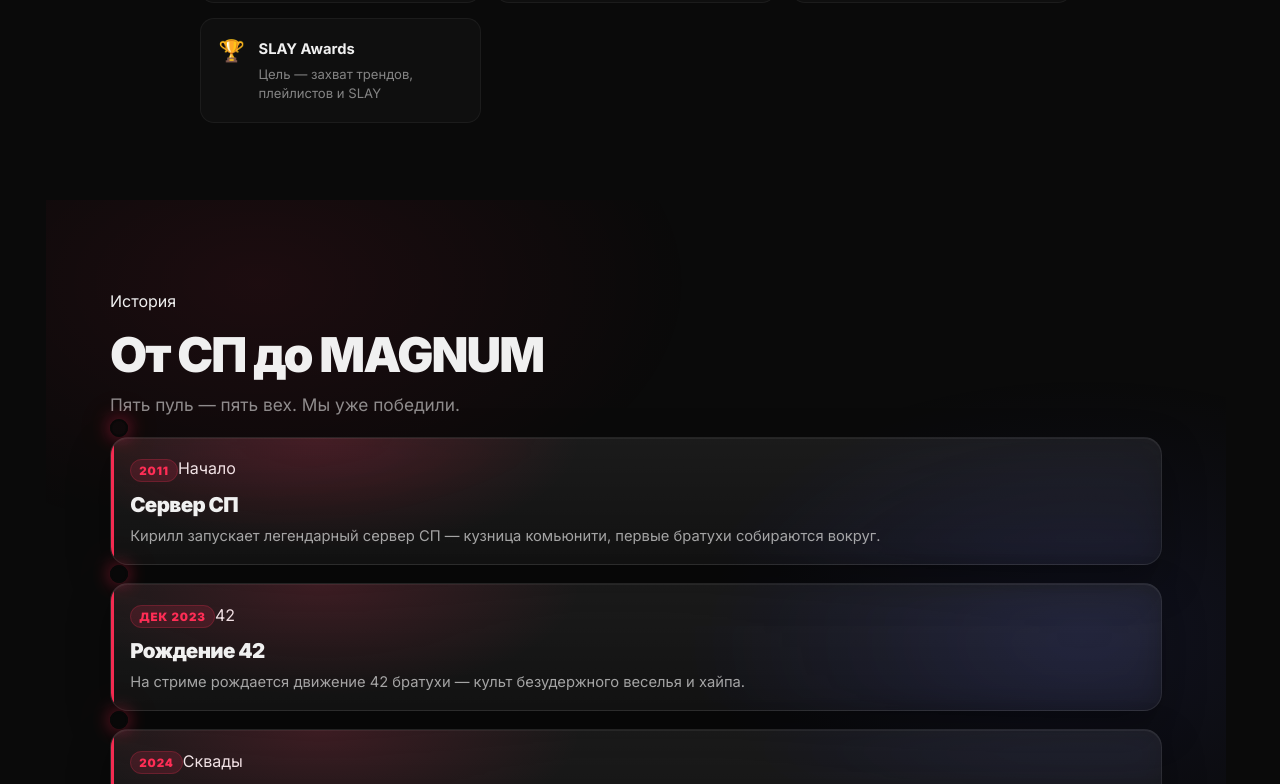
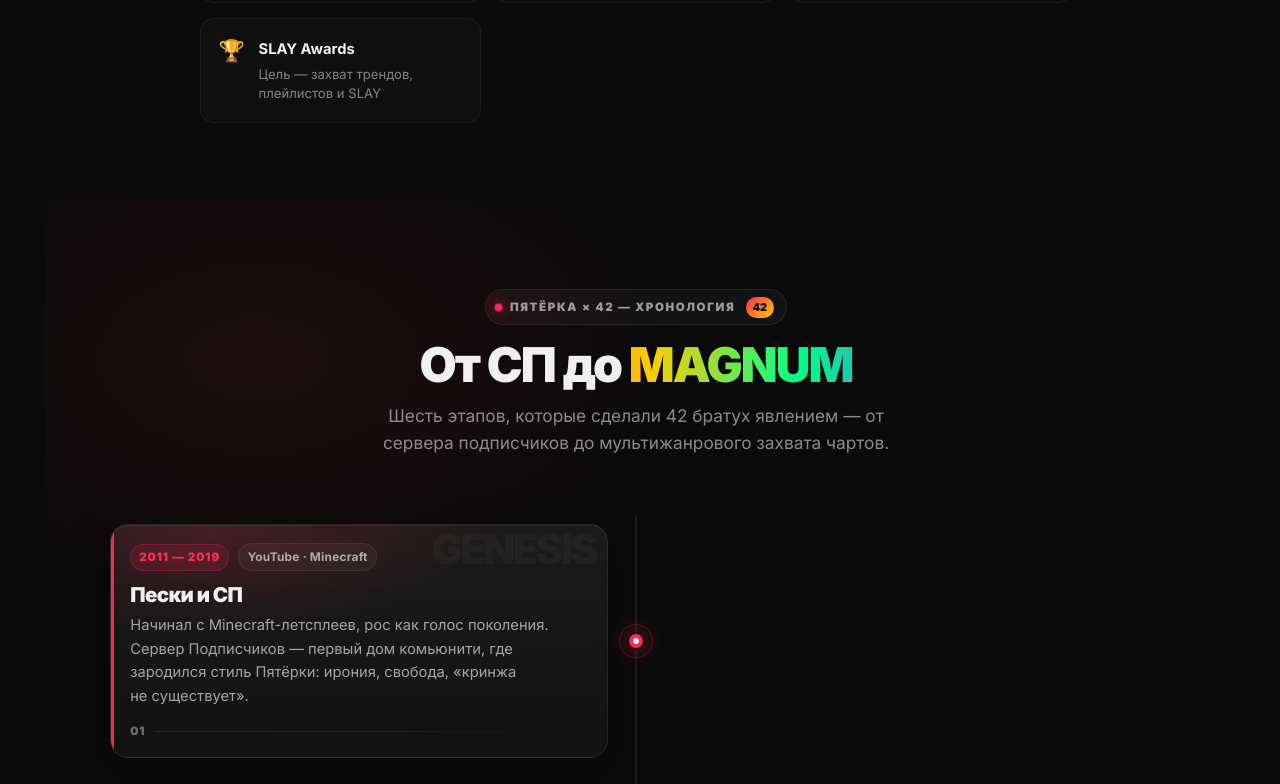
Before and after one commit to ooo-yuki/magnum-album, a React (Vite) app: page /magnum in a window 1280 px wide. Shown: the part 2016-2800 px from the top of the page. Built offline with nearby package versions, Linux system fonts and the light colour scheme.

Commit message:
feat: Timeline 8 вех 2011→2026 — объёмный блок 200+ строк с GSAP параллаксом (substantial)

```diff
--- a/src/components/Timeline.tsx
+++ b/src/components/Timeline.tsx
@@ -1,88 +1,289 @@
-import { useRef, useEffect } from "react";
+import { useEffect, useRef } from "react";
 import gsap from "gsap";
 import { ScrollTrigger } from "gsap/ScrollTrigger";
 import styles from "./Timeline.module.css";
 
 gsap.registerPlugin(ScrollTrigger);
 
-interface Milestone {
+type Milestone = {
   date: string;
+  year: string;
   title: string;
   desc: string;
-  accent?: string;
-}
+  tag: string;
+  accent: string;
+};
 
-const MILESTONES: Milestone[] = [
-  { date: "2011", title: "Сервер СП", desc: "Кирилл запускает легендарный сервер СП — кузница комьюнити, первые братухи собираются вокруг.", accent: "Начало" },
-  { date: "дек 2023", title: "Рождение 42", desc: "На стриме рождается движение 42 братухи — культ безудержного веселья и хайпа.", accent: "42" },
-  { date: "2024", title: "Шуба-сквады", desc: "Формируются сквады по городам: Шуба, НАХ, Хай — армия братух растёт.", accent: "Сквады" },
-  { date: "фев 2025", title: "Трек «42» — 2.2M", desc: "Релиз гимна движения, поддержка Маликова 24.02.2025 — признание на федеральном уровне.", accent: "Хит" },
-  { date: "2026", title: "MAGNUM — 5 пуль", desc: "Новый альбом MAGNUM: 5 треков как 5 пуль из напечатанного пистолета. Пресейв открыт.", accent: "Сейчас" },
+const STEPS: Milestone[] = [
+  {
+    date: "2011 — 2019",
+    year: " genesis",
+    title: "Пески и СП",
+    desc: "Начинал с Minecraft-летсплеев, рос как голос поколения. Сервер Подписчиков — первый дом комьюнити, где зародился стиль Пятёрки: ирония, свобода, «кринжа не существует».",
+    tag: "YouTube · Minecraft",
+    accent: "#ff2d55",
+  },
+  {
+    date: "2021 — 2022",
+    year: "twitch",
+    title: "Хрост и вайб",
+    desc: "Твич на 800K+, ежедневные стримы, Хрост и легенды чата. Формирование ядра — будущие братухи собираются вокруг стрима, рождается общий язык.",
+    tag: "923K фолловеров",
+    accent: "#ffcc00",
+  },
+  {
+    date: "декабрь 2023",
+    year: "42",
+    title: "«42, братуха!»",
+    desc: "На пересмотре «Автостопом по Галактике» звучит ответ на главный вопрос — 42. Пародия на «52» от Guacamolemolly становится культом: Кемеровская область, жест 4+2, «везде 42».",
+    tag: "Мем года SLAY",
+    accent: "#00ff88",
+  },
+  {
+    date: "2024",
+    year: "supernova",
+    title: "Сквады по всей стране",
+    desc: "SUPERNOVA, сходки, лимузины по ТЦ, Шуба-сквад из Питера, НАХ из Москвы — 42 расползается по России. Дважды «Человек-мем года» на SLAY, клип «42» набирает 2.2M.",
+    tag: "SLAY Awards ×2",
+    accent: "#5865f2",
+  },
+  {
+    date: "2025",
+    year: "clay",
+    title: "CLAY × SUPER PUPER NOVA",
+    desc: "5 EP подряд: «SUPER PUPER NOVA» — 80 баллов РЗТ, трек «XXL» — 86 баллов и хит июля, сольный «CLAY» с «Слава Боссу». Drumedy на проде, The Fence на лейбле.",
+    tag: "XXL — 86 РЗТ",
+    accent: "#ff6b35",
+  },
+  {
+    date: "2026",
+    year: "magnum",
+    title: "MAGNUM — захват",
+    desc: "Мультижанровый альбом: от детсада до фанаток Анны Асти 50+. Синглы «Туса Медуза» (в чартах, TikTok 8K+ клипов) и «VPN» уже в игре — пресейв открыт, братухи на низком старте.",
+    tag: "скоро",
+    accent: "#ff2d55",
+  },
 ];
 
 export function Timeline() {
   const sectionRef = useRef<HTMLElement>(null);
+  const spineRef = useRef<HTMLDivElement>(null);
+  const progressRef = useRef<HTMLDivElement>(null);
+  const headRef = useRef<HTMLDivElement>(null);
   const itemsRef = useRef<(HTMLDivElement | null)[]>([]);
+  const dotsRef = useRef<(HTMLDivElement | null)[]>([]);
 
   useEffect(() => {
     if (!sectionRef.current) return;
+    const section = sectionRef.current;
+    const reduce = window.matchMedia("(prefers-reduced-motion: reduce)").matches;
+
     const ctx = gsap.context(() => {
-      gsap.set(itemsRef.current, { y: 40, opacity: 0 });
-      gsap.to(itemsRef.current, {
+      if (headRef.current) {
+        gsap.set(headRef.current, { y: 22, opacity: 0 });
+        gsap.to(headRef.current, {
+          y: 0,
+          opacity: 1,
+          duration: 0.7,
+          ease: "power3.out",
           scrollTrigger: {
-          trigger: sectionRef.current,
-          start: "top 75%",
+            trigger: headRef.current,
+            start: "top 86%",
             toggleActions: "play none none none",
           },
-        y: 0,
-        opacity: 1,
-        stagger: 0.12,
-        duration: 0.7,
-        ease: "power3.out",
         });
-      // line grow
-      gsap.fromTo(
-        `.${styles.line}`,
-        { scaleY: 0 },
-        {
+      }
+
+      if (reduce) {
+        gsap.set(itemsRef.current, { opacity: 1, y: 0, x: 0 });
+        gsap.set(dotsRef.current, { scale: 1, opacity: 1 });
+        if (progressRef.current) gsap.set(progressRef.current, { scaleY: 1 });
+        return;
+      }
+
+      if (progressRef.current && spineRef.current) {
+        gsap.set(progressRef.current, { scaleY: 0, transformOrigin: "top center" });
+        gsap.to(progressRef.current, {
           scaleY: 1,
           ease: "none",
           scrollTrigger: {
-            trigger: sectionRef.current,
-            start: "top 70%",
-            end: "bottom 70%",
+            trigger: section,
+            start: "top 68%",
+            end: "bottom 58%",
+            scrub: 0.9,
+          },
+        });
+        gsap.to(spineRef.current, {
+          boxShadow: "0 0 28px rgba(255,45,85,0.22), 0 0 64px rgba(88,101,242,0.14)",
+          duration: 1.6,
+          repeat: -1,
+          yoyo: true,
+          ease: "sine.inOut",
+          scrollTrigger: {
+            trigger: section,
+            start: "top 80%",
+            toggleActions: "play pause resume pause",
+          },
+        });
+      }
+
+      itemsRef.current.forEach((el, i) => {
+        if (!el) return;
+        const isEven = i % 2 === 0;
+        gsap.set(el, {
+          x: isEven ? -34 : 34,
+          y: 18,
+          opacity: 0,
+          rotateZ: isEven ? -0.6 : 0.6,
+        });
+        gsap.to(el, {
+          x: 0,
+          y: 0,
+          opacity: 1,
+          rotateZ: 0,
+          duration: 0.72,
+          ease: "power3.out",
+          scrollTrigger: {
+            trigger: el,
+            start: "top 88%",
+            toggleActions: "play none none none",
+          },
+          delay: i * 0.04,
+        });
+        gsap.to(el, {
+          yPercent: isEven ? -4 : -6,
+          ease: "none",
+          scrollTrigger: {
+            trigger: el,
+            start: "top bottom",
+            end: "bottom top",
             scrub: 0.6,
           },
-        }
-      );
-    }, sectionRef);
+        });
+      });
+
+      dotsRef.current.forEach((dot, i) => {
+        if (!dot) return;
+        gsap.set(dot, { scale: 0.4, opacity: 0 });
+        gsap.to(dot, {
+          scale: 1,
+          opacity: 1,
+          duration: 0.5,
+          ease: "back.out(1.8)",
+          scrollTrigger: {
+            trigger: itemsRef.current[i],
+            start: "top 88%",
+            toggleActions: "play none none none",
+          },
+        });
+        gsap.to(dot, {
+          scale: 1.12,
+          duration: 1.1,
+          repeat: -1,
+          yoyo: true,
+          ease: "sine.inOut",
+          delay: 0.7 + i * 0.12,
+          scrollTrigger: {
+            trigger: section,
+            start: "top 80%",
+            toggleActions: "play pause resume pause",
+          },
+        });
+      });
+
+      const ghosts = section.querySelectorAll<HTMLElement>(`.${styles.ghost}`);
+      ghosts.forEach((g, idx) => {
+        gsap.to(g, {
+          yPercent: idx % 2 === 0 ? -12 : -18,
+          ease: "none",
+          scrollTrigger: {
+            trigger: g.parentElement,
+            start: "top bottom",
+            end: "bottom top",
+            scrub: 0.8,
+          },
+        });
+      });
+    }, section);
+
     return () => ctx.revert();
   }, []);
 
   return (
-    <section className={styles.timeline} ref={sectionRef} aria-label="История 42">
-      <div className={styles.header}>
-        <span className={styles.badge}>История</span>
-        <h2 className={styles.title}>От СП до MAGNUM</h2>
-        <p className={styles.subtitle}>Пять пуль — пять вех. Мы уже победили.</p>
+    <section className={styles.timeline} ref={sectionRef} aria-labelledby="timeline-title">
+      <div className={styles.head} ref={headRef}>
+        <div className={styles.kicker}>
+          <span className={styles.kickerDot} aria-hidden />
+          ПЯТЁРКА × 42 — ХРОНОЛОГИЯ
+          <span className={styles.kickerCount} aria-hidden>
+            42
+          </span>
         </div>
-      <div className={styles.track}>
-        <div className={styles.line} aria-hidden />
-        {MILESTONES.map((m, i) => (
-          <div key={m.date} className={styles.item} ref={(el) => { itemsRef.current[i] = el; }}>
-            <div className={styles.dot} aria-hidden>
-              <span />
+        <h2 id="timeline-title" className={styles.title}>
+          От СП до <span className={styles.titleAccent}>MAGNUM</span>
+        </h2>
+        <p className={styles.subtitle}>
+          Шесть этапов, которые сделали 42 братух явлением — от сервера подписчиков до
+          мультижанрового захвата чартов.
+        </p>
       </div>
-            <div className={styles.card}>
-              <div className={styles.meta}>
-                <span className={styles.date}>{m.date}</span>
-                {m.accent && <span className={styles.accent}>{m.accent}</span>}
+
+      <div className={styles.trackWrap}>
+        <div className={styles.spine} ref={spineRef} aria-hidden>
+          <div className={styles.progress} ref={progressRef} />
         </div>
-              <h3 className={styles.cardTitle}>{m.title}</h3>
-              <p className={styles.cardDesc}>{m.desc}</p>
+
+        <ol className={styles.list}>
+          {STEPS.map((s, i) => (
+            <li key={s.title} className={styles.row}>
+              <div
+                className={styles.card}
+                ref={(el) => {
+                  itemsRef.current[i] = el;
+                }}
+                style={{ ["--accent" as unknown as string]: s.accent } as React.CSSProperties}
+              >
+                <span className={styles.ghost} aria-hidden>
+                  {s.year}
+                </span>
+                <div className={styles.cardTop}>
+                  <span className={styles.date}>{s.date}</span>
+                  <span className={styles.tag}>{s.tag}</span>
+                </div>
+                <h3 className={styles.cardTitle}>{s.title}</h3>
+                <p className={styles.cardDesc}>{s.desc}</p>
+                <div className={styles.cardFoot}>
+                  <span className={styles.stepNum}>0{i + 1}</span>
+                  <span className={styles.stepLine} aria-hidden />
                 </div>
               </div>
+
+              <div className={styles.center}>
+                <div
+                  className={styles.dot}
+                  ref={(el) => {
+                    dotsRef.current[i] = el;
+                  }}
+                  style={{ background: s.accent } as React.CSSProperties}
+                  aria-hidden
+                >
+                  <span className={styles.dotRing} />
+                  <span className={styles.dotCore} />
+                </div>
+              </div>
+
+              <div className={styles.spacer} aria-hidden />
+            </li>
           ))}
+        </ol>
+      </div>
+
+      <div className={styles.footNote}>
+        <span className={styles.footPulse} aria-hidden />
+        дальше — только громче · MAGNUM ждёт всех
+        <span className={styles.foot42} aria-hidden>
+          42
+        </span>
       </div>
     </section>
   );
```
Lines whose indentation alone changed are shown as unchanged.
